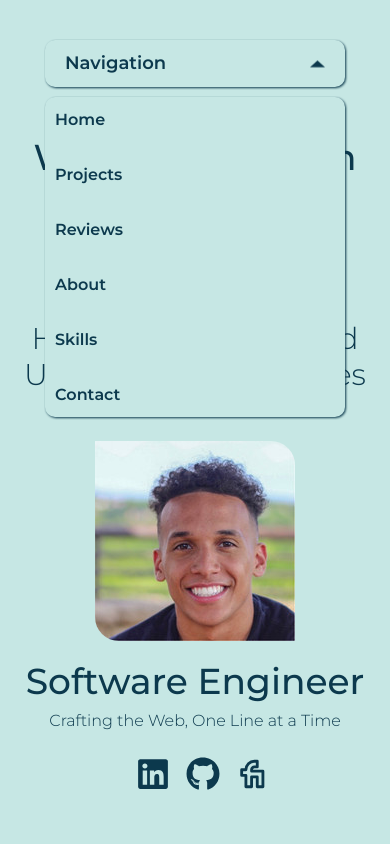
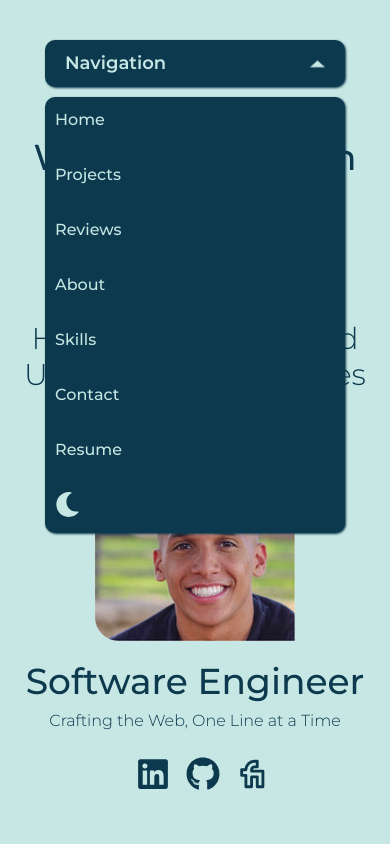
Before and after one commit to mrwebwork/portfolio-site, a Next.js app: page / in a window 390 px wide. Both pictures are taken after a click on the button "Navigation". Shown: the top 844 px of the page. Built offline with nearby package versions, Linux system fonts and the light colour scheme.

Commit message:
Make mobile nav active on light/dark themes

```diff
--- a/components/MobileNavbar.jsx
+++ b/components/MobileNavbar.jsx
@@ -3,6 +3,7 @@ import { useState, useEffect, useRef } from "react";
 import { useAnimate, stagger, motion } from "framer-motion";
 
 import NavLink from "@/styles/styled-components/NavLink";
+import ToggleTheme from "./ToggleTheme";
 
 const staggerMenuItems = stagger(0.1, { startDelay: 0.15 });
 
@@ -119,6 +120,19 @@ export default function MobileNavbar() {
               Contact
             </NavLink>
           </li>
+          <li>
+            <NavLink
+              className="nav-link"
+              href="https://acrobat.adobe.com/id/urn:aaid:sc:VA6C2:34e21d7b-1a25-4596-9004-e37bc1bfddda"
+              target="_blank"
+              rel="noopener noreferrer"
+            >
+              Resume
+            </NavLink>
+          </li>
+          <li className="theme-toggler">
+            <ToggleTheme />
+          </li>
         </ul>
       </div>
     </nav>
--- a/styles/components/_buttons.scss
+++ b/styles/components/_buttons.scss
@@ -2,8 +2,8 @@
 
 .menu-button {
   font-family: v.$font-montserrat-semibold;
-  background: v.$color-primary-light;
-  color: v.$color-primary;
+  background-color: var(--foreground);
+  color: var(--background);
   border: none;
   border-radius: 10px;
   padding: 10px 20px;
@@ -18,7 +18,7 @@
   align-items: center;
 
   path {
-    fill: v.$color-primary;
+    fill: var(--background);
   }
 }
 
--- a/styles/layout/_menu.scss
+++ b/styles/layout/_menu.scss
@@ -9,13 +9,14 @@
   .menu-items {
     position: absolute;
     width: 300px;
+    background-color: var(--foreground);
+    color: var(--background);
     .nav-link {
-      color: v.$color-primary;
-      font-family: v.$font-montserrat-semibold;
-      &:hover {
-        text-decoration-color: v.$color-primary;
-        color: v.$color-primary-dark;
-      }
+      color: var(--background);
+      font-family: v.$font-montserrat;
+    }
+    .theme-toggler {
+      color: var(--background);
     }
   }
 
```
